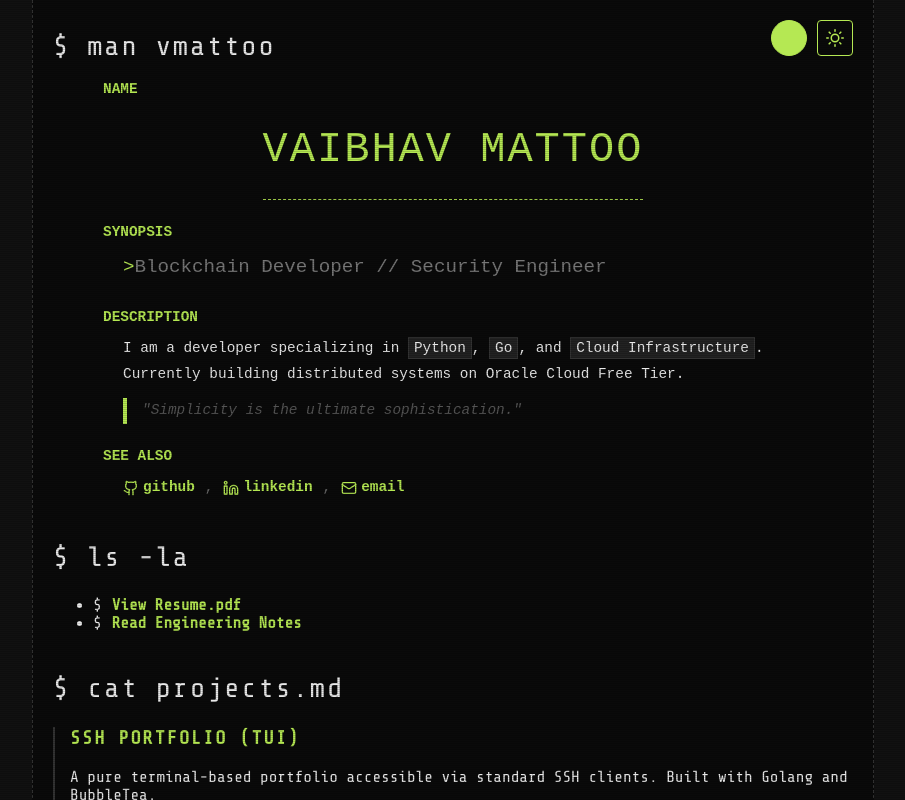
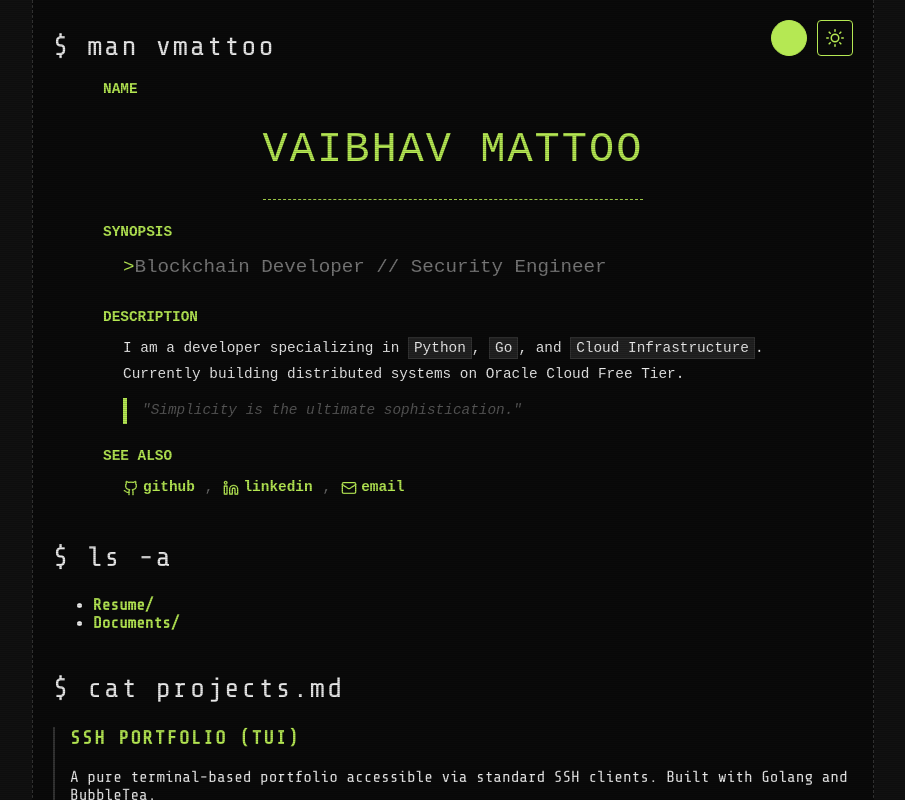
Before and after one commit to vaibhav-mattoo/website, a React (Vite) app in the folder frontend/: page / in a window 1280 px wide. Shown: the top 800 px of the page, without its empty margins (187-1092 px from the left). Built offline with nearby package versions, Linux system fonts and the light colour scheme.

Commit message:
frontend: fixed contact text darkening and ls -a output

```diff
--- a/frontend/src/App.jsx
+++ b/frontend/src/App.jsx
@@ -101,15 +101,15 @@ function Home({ theme, accentColor, colorOptions }) {
             <div>
               <strong style={{ color: currentColor }}>SEE ALSO</strong>
               <div style={{ marginLeft: '20px', marginTop: '5px', display: 'flex', flexWrap: 'wrap', gap: '10px', alignItems: 'center' }}>
-                <a href="https://github.com/vaibhav-mattoo" style={{ color: currentColor, display: 'inline-flex', alignItems: 'center', gap: '4px' }}>
+                <a href="https://github.com/vaibhav-mattoo" className="see-also-link" style={{ display: 'inline-flex', alignItems: 'center', gap: '4px' }}>
                   <GithubIcon /> github
                 </a>
                 <span style={{ color: '#666' }}>,</span>
-                <a href="https://www.linkedin.com/in/vaibhav-mattoo-58068b327/" style={{ color: currentColor, display: 'inline-flex', alignItems: 'center', gap: '4px' }}>
+                <a href="https://www.linkedin.com/in/vaibhav-mattoo-58068b327/" className="see-also-link" style={{ display: 'inline-flex', alignItems: 'center', gap: '4px' }}>
                   <LinkedinIcon /> linkedin
                 </a>
                 <span style={{ color: '#666' }}>,</span>
-                <a href="mailto:vmattoo2@illinois.edu" style={{ color: currentColor, display: 'inline-flex', alignItems: 'center', gap: '4px' }}>
+                <a href="mailto:vmattoo2@illinois.edu" className="see-also-link" style={{ display: 'inline-flex', alignItems: 'center', gap: '4px' }}>
                   <EmailIcon /> email
                 </a>
               </div>
@@ -118,16 +118,13 @@ function Home({ theme, accentColor, colorOptions }) {
         </section>
 
         <section>
-          <h2 style={{ textTransform: 'none' }}>$ ls -la</h2>
+          <h2 style={{ textTransform: 'none' }}>$ ls -a</h2>
           <ul>
             <li>
-              <span style={{marginRight:'10px'}}>$</span>
-              {/* 2. UPDATED LINK: Uses internal Link instead of <a> */}
-              <Link to="/resume">View Resume.pdf</Link>
+              <Link to="/resume">Resume/</Link>
             </li>
             <li>
-              <span style={{marginRight:'10px'}}>$</span>
-              <Link to="/notes">Read Engineering Notes</Link>
+              <Link to="/notes">Documents/</Link>
             </li>
           </ul>
         </section>
--- a/frontend/src/index.css
+++ b/frontend/src/index.css
@@ -333,3 +333,13 @@ body.resume-page.light-mode::after {
 .theme-toggle svg {
   display: block;
 }
+
+/* SEE ALSO links should use the same hover effect as other links */
+.see-also-link {
+  color: var(--text-color) !important;
+}
+
+.see-also-link:hover {
+  background-color: var(--text-color) !important;
+  color: var(--container-bg) !important;
+}
```
